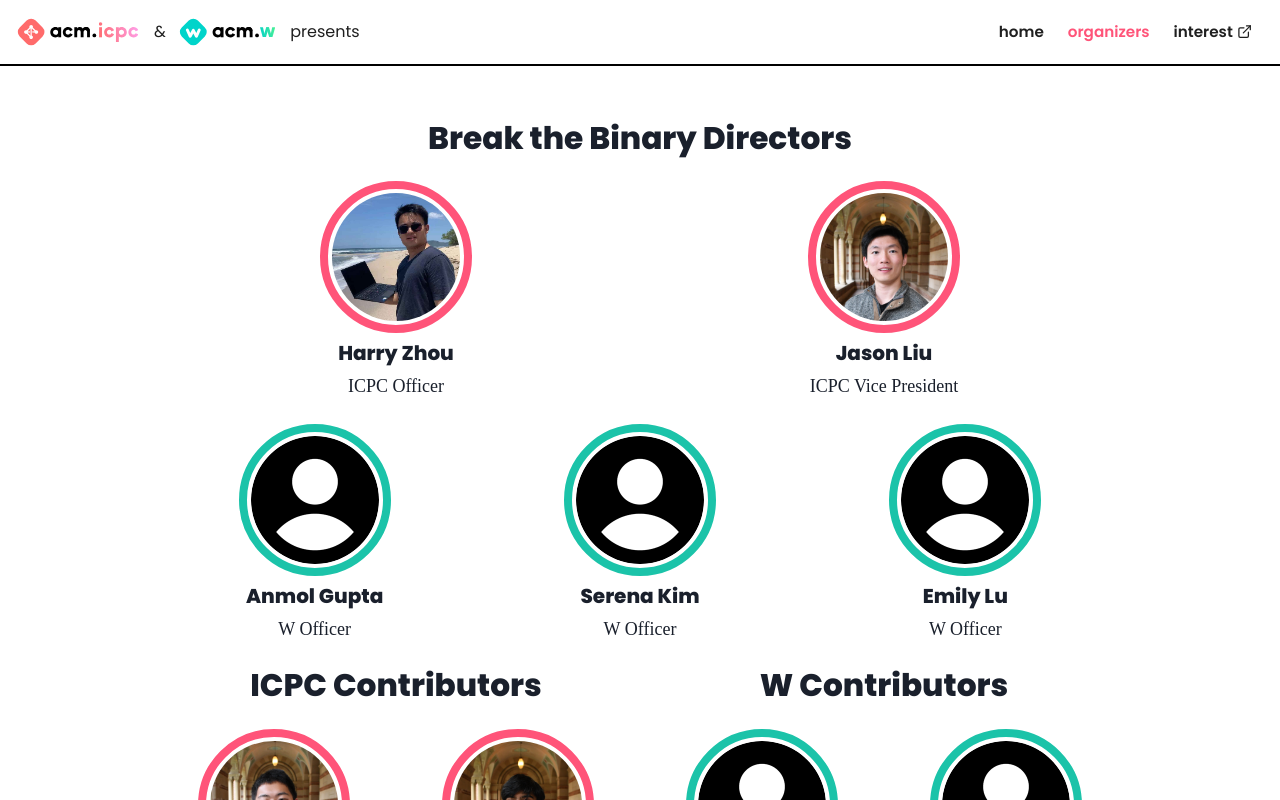
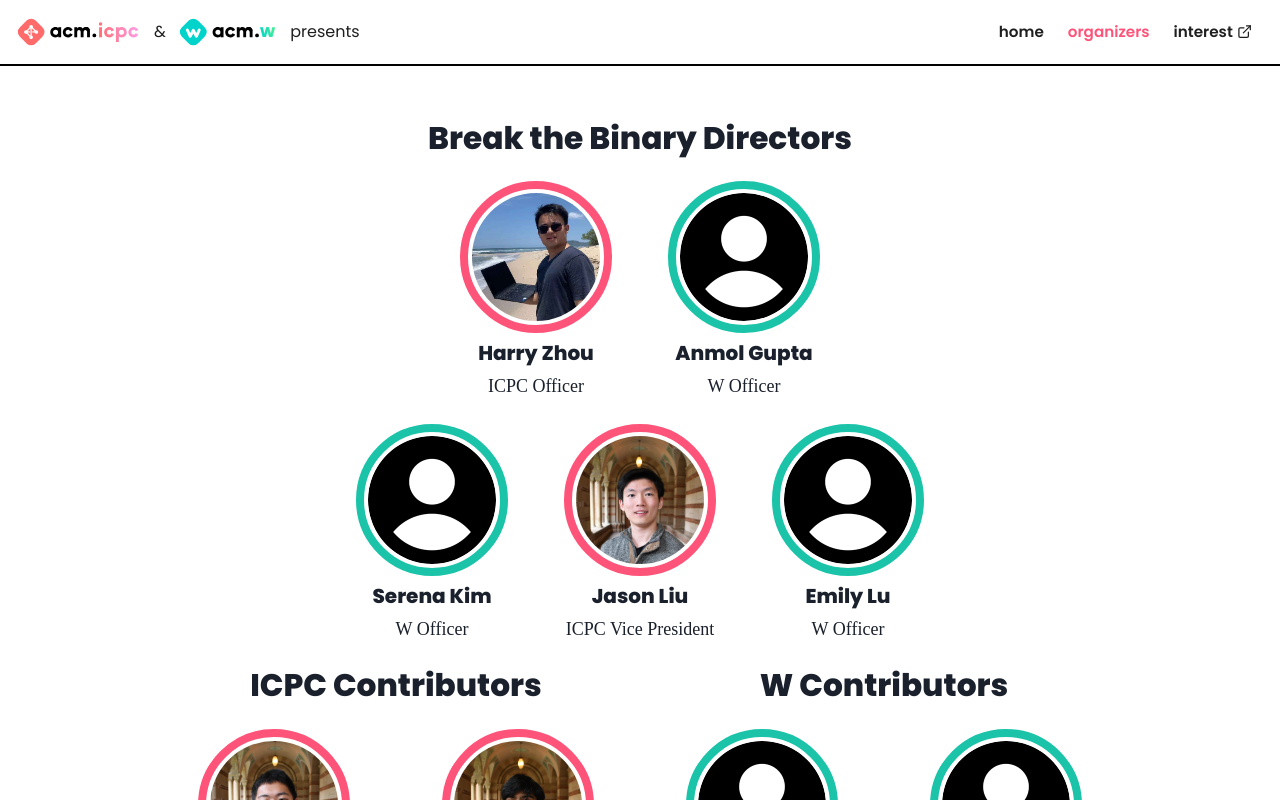
Before and after one commit to nouturnsign/icpc-w-btb-website, a React (Create React App) app: page /organizers in a window 1280 px wide. Shown: the top 800 px of the page. Built offline with nearby package versions, Linux system fonts and the light colour scheme; a web font is replaced by a local one.

Commit message:
Refactor OneMember styling and separate ICPC/W BtB directors

```diff
--- a/src/components/allmembers.js
+++ b/src/components/allmembers.js
@@ -6,12 +6,7 @@ const AllMembers = ({ membersData, icpc = false }) => {
   const borderColor = icpc ? "brand.500" : "off.500";
 
   return (
-    <SimpleGrid
-      minChildWidth="200px"
-      textAlign="center"
-      justifyContent="center"
-      columns={2}
-    >
+    <SimpleGrid columns={2}>
       {membersData.map((member, index) => (
         <OneMember member={member} borderColor={borderColor} index={index} />
       ))}
--- a/src/components/onemember.js
+++ b/src/components/onemember.js
@@ -2,7 +2,15 @@ import { AspectRatio, Box, Heading, Image, Text } from "@chakra-ui/react";
 
 const OneMember = ({ member, borderColor, index }) => {
   return (
-    <Box key={index} rounded="lg" overflow="hidden" p={2}>
+    <Box
+      key={index}
+      rounded="lg"
+      overflow="hidden"
+      p={2}
+      textAlign="center"
+      justifyContent="center"
+      minWidth="200px"
+    >
       <center>
         <AspectRatio maxW="152px" ratio={1}>
           <Box
--- a/src/pages/team.js
+++ b/src/pages/team.js
@@ -1,8 +1,9 @@
-import { Box, Heading, SimpleGrid, Stack } from "@chakra-ui/react";
+import { Box, Heading, HStack, SimpleGrid, VStack } from "@chakra-ui/react";
 
 import AllMembers from "components/allmembers";
 import Container from "components/container";
 import MetaHelmet from "components/metahelmet";
+import OneMember from "components/onemember";
 import { icpc_btb_members, w_btb_members, icpc_members, w_members } from "data";
 
 const TeamContainer = () => (
@@ -13,10 +14,38 @@ const TeamContainer = () => (
         Break the Binary Directors
       </Heading>
 
-      <Stack direction="column">
-        <AllMembers membersData={icpc_btb_members} icpc />
-        <AllMembers membersData={w_btb_members} />
-      </Stack>
+      <VStack>
+        <HStack>
+          <OneMember
+            member={icpc_btb_members[0]}
+            borderColor="brand.500"
+            index="-1"
+          />
+          <OneMember
+            member={w_btb_members[0]}
+            borderColor="off.500"
+            index="-2"
+          />
+        </HStack>
+
+        <HStack>
+          <OneMember
+            member={w_btb_members[1]}
+            borderColor="off.500"
+            index="-3"
+          />
+          <OneMember
+            member={icpc_btb_members[1]}
+            borderColor="brand.500"
+            index="-4"
+          />
+          <OneMember
+            member={w_btb_members[2]}
+            borderColor="off.500"
+            index="-5"
+          />
+        </HStack>
+      </VStack>
 
       <SimpleGrid columns={2}>
         <Box>
```
